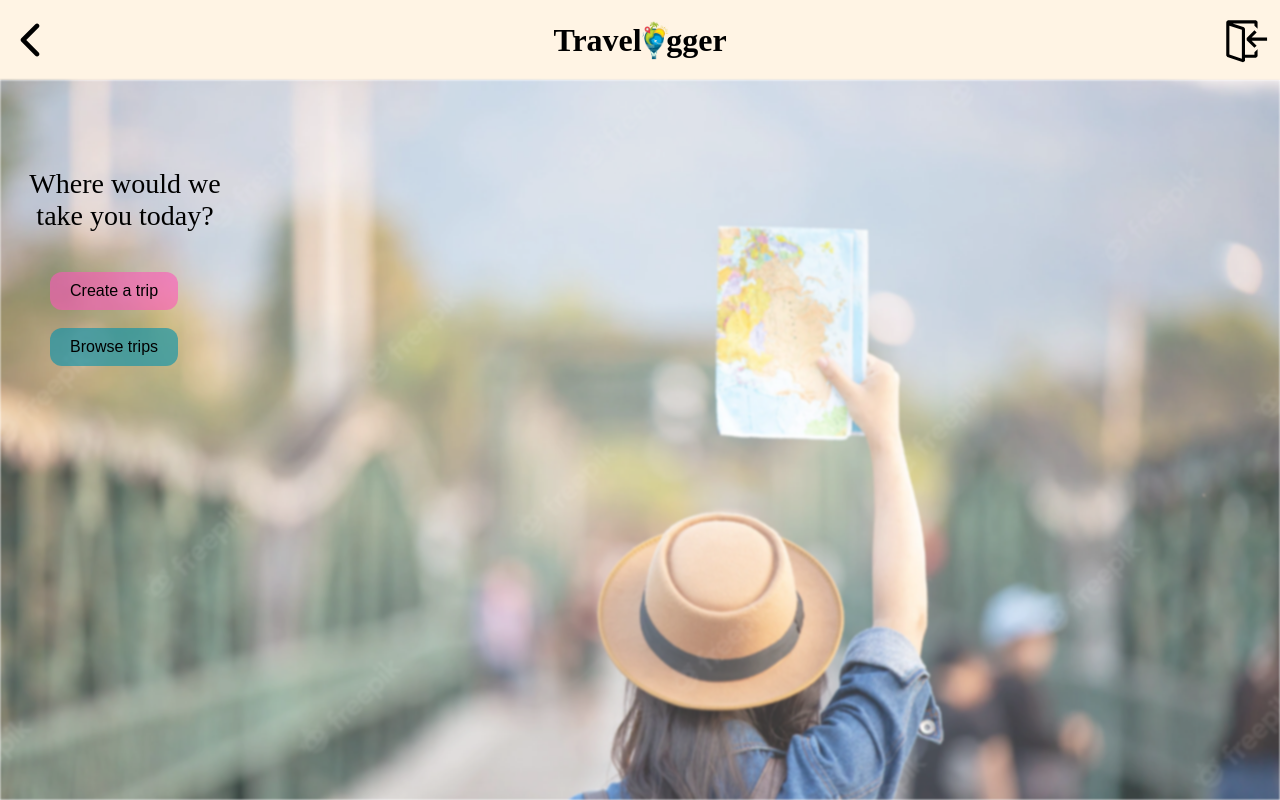
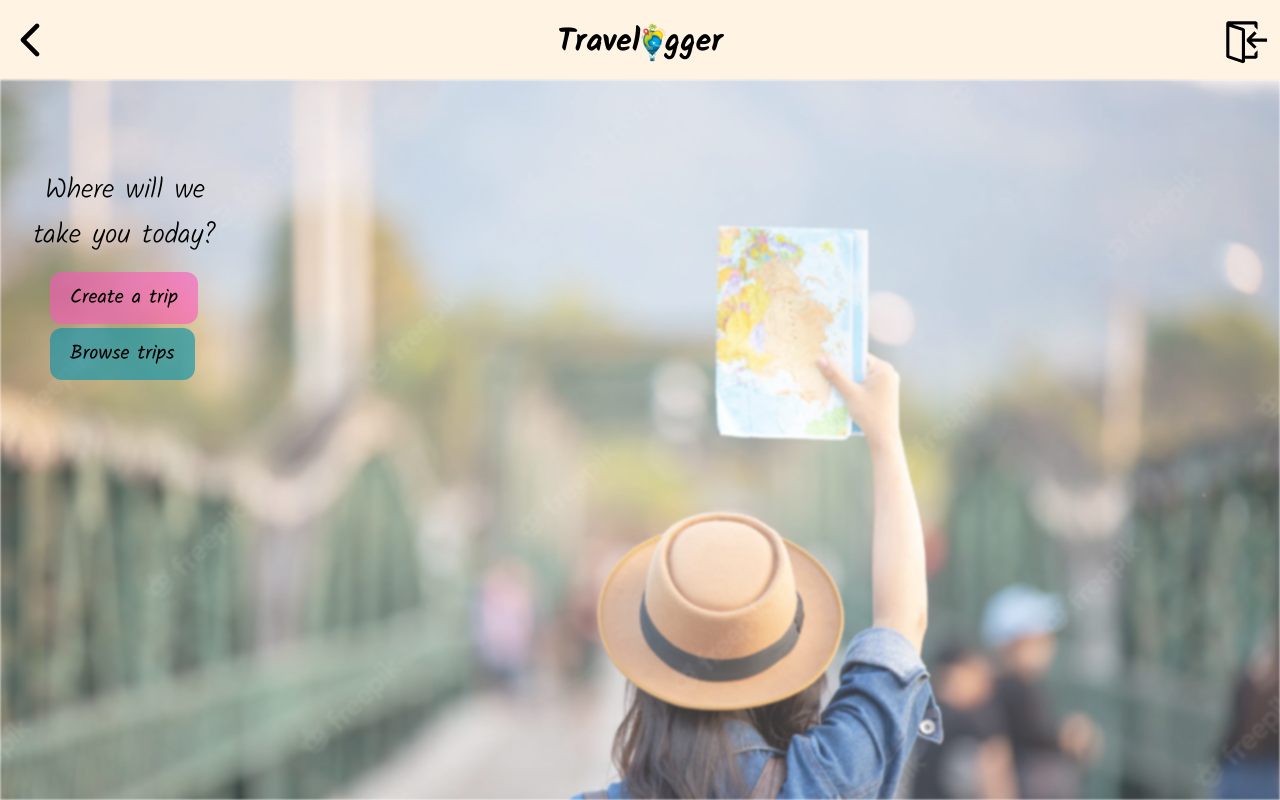
Before and after one commit to maheralsamman/travelogger, a React (Create React App) app in the folder client/: page / in a window 1280 px wide. Built offline with nearby package versions, Linux system fonts and the light colour scheme; no server answers.

Commit message:
Add further styling to header, move state up from imageUpload, begin trip edit form logic

```diff
--- a/client/public/index.html
+++ b/client/public/index.html
@@ -9,6 +9,9 @@
       name="description"
       content="Web site created using create-react-app"
     />
+    <link rel="preconnect" href="https://fonts.googleapis.com">
+<link rel="preconnect" href="https://fonts.gstatic.com" crossorigin>
+<link href="https://fonts.googleapis.com/css2?family=Kalam:wght@300;400;700&display=swap" rel="stylesheet">
     <link rel="apple-touch-icon" href="%PUBLIC_URL%/logo192.png" />
     <!--
       manifest.json provides metadata used when your web app is installed on a
--- a/client/src/App.css
+++ b/client/src/App.css
@@ -1,38 +1,3 @@
-.App {
-  text-align: center;
+.App * {
+  font-family: 'Kalam', cursive;
 }
-
-.App-logo {
-  height: 40vmin;
-  pointer-events: none;
-}
-
-@media (prefers-reduced-motion: no-preference) {
-  .App-logo {
-    animation: App-logo-spin infinite 20s linear;
-  }
-}
-
-.App-header {
-  background-color: #282c34;
-  min-height: 100vh;
-  display: flex;
-  flex-direction: column;
-  align-items: center;
-  justify-content: center;
-  font-size: calc(10px + 2vmin);
-  color: white;
-}
-
-.App-link {
-  color: #61dafb;
-}
-
-@keyframes App-logo-spin {
-  from {
-    transform: rotate(0deg);
-  }
-  to {
-    transform: rotate(360deg);
-  }
-}
--- a/client/src/components/Background.module.css
+++ b/client/src/components/Background.module.css
@@ -6,7 +6,7 @@
     background-repeat: no-repeat;
     background-position-y: -110px; */
     background-size: cover;
-    background-position-x: 60%;
+    background-position-x: 58%;
     filter: blur(1px);
     -webkit-filter: blur(1px);
     opacity: .8;
--- a/client/src/components/Header.js
+++ b/client/src/components/Header.js
@@ -18,16 +18,16 @@ const Header = ({back, login}) => {
         <div className={style.header__backButton} onClick={() => navigate(-1)}>
           <IoIosArrowBack/>
         </div>
-        <Link to="/" className={style.header__homeLink}>
+        <div className={style.header__logo}>
           <h1 className={style.header__title}>Travel</h1>
-          <img className={style.header__logo} src={img} alt="LOGO"/>
+          <img className={style.header__logoImg} src={img} alt="LOGO"/>
           <h1 className={style.header__title}>gger</h1>
 
-        </Link>
+        </div>
         <div className={style.header__sign}>
           {user
-              ? <div className={style.header__signOut} onClick={() => firebase.client.auth().signOut()}><VscSignOut/></div>
-              : <Link className={style.header__signin} to="/login"><VscSignIn/></Link>}
+              ? <div className={style.header__signIcon} onClick={() => firebase.client.auth().signOut()}><VscSignOut/></div>
+              : <Link className={style.header__signIcon} to="/login"><VscSignIn/></Link>}
         </div>
     </header>
   )
--- a/client/src/components/Header.module.css
+++ b/client/src/components/Header.module.css
@@ -16,17 +16,19 @@
     cursor: pointer;
 }
 
-.header__homeLink {
+.header__logo {
     width: min-content;
     height: 100%;
     display: flex;
     align-items: center;
     position: absolute;
     left: 50%;
+    top: 2px;
     transform: translateX(-50%);
+
 }
 
-.header__logo{
+.header__logoImg{
     height: 40px;
     position: relative;
     margin-right: -2px;
@@ -45,18 +47,12 @@
     position: absolute;
     right: 10px;
     height: 100%;
+}
+
+.header__signIcon{
+    height: 100%;
     display: flex;
     flex-direction: column;
     justify-content: center;
+    font-size: 50px;
 }
-
-.header__signin{
-font-size: 50px;
-position: relative;
-top: 5px;
-}
-.header__signOut{
-    font-size: 50px;
-    position: relative;
-top: 5px;
-}
--- a/client/src/components/ImageUpload.js
+++ b/client/src/components/ImageUpload.js
@@ -1,13 +1,9 @@
 import React, { useState } from "react";
 import style from "./ImageUpload.module.css";
 
-// const url = "https://www.planetware.com/photos-large/ENG/england-stonehenge.jpg";
-const url = '';
-
 const DEFAULT_MESSAGE = 'Tap to upload (max 5mb)'
 
-const ImageUpload = () => {
-    const [fileUrl, setFileUrl] = useState(url || null);
+const ImageUpload = ({fileUrl, setFileUrl}) => {
     const [uploading, setUploading] = useState(false)
     const [msg, setMsg] = useState(DEFAULT_MESSAGE);
     const handleAddFile = async e => {
@@ -43,7 +39,7 @@ const ImageUpload = () => {
         ? { backgroundImage: `url(${fileUrl}`, backgroundSize: "cover" }
         : null;
     return (
-        <form style={backgroundStyle} className={style.form}>
+        <div style={backgroundStyle} className={style.form}>
             <label className={style.label} style={uploading ? { opacity: ".5"} : null}>
                 {uploading ? "Uploading..." : msg}
                 <input
@@ -53,7 +49,7 @@ const ImageUpload = () => {
                     disabled={uploading}
                 />
             </label>
-        </form>
+        </div>
     )
 }
 
--- /dev/null
+++ b/client/src/components/TripForm.js
@@ -0,0 +1,47 @@
+import ImageUpload from "./ImageUpload";
+import { useState } from "react";
+import { AiOutlinePlus, AiOutlineMinus } from 'react-icons/ai'
+import { TiTick } from 'react-icons/ti'
+
+const EMPTY_STOP = {
+    "city": "",
+    "sublocation": "",
+    "imageUrl": "",
+    "description": ""
+}
+
+const EMPTY_TRIP = {
+  "country": "",
+  "stops": [{...EMPTY_STOP}]
+}
+
+
+const TripForm = ({ firstDraft, submit }) => {
+    const [currentDraft, setCurrentDraft] = useState(firstDraft || EMPTY_TRIP)
+    const [country, setCountry] = useState(currentDraft.country)
+    const [city, setCity] = useState(currentDraft.city)
+    const [subLocation, setSubLocation] = useState(currentDraft.subLocation)
+    const [details, setDetails] = useState(currentDraft.details)
+    const [fileUrl, setFileUrl] = useState("")
+
+    const handleSubmit = e => {
+        e.preventDefault();
+        // submit(trip)
+    }
+
+
+    return (
+        <form onSubmit={handleSubmit}>
+            <input value={country} onChange={e => setCountry(e.target.value)} />
+            <input value={city}  onChange={e => setCity(e.target.value)} />
+            <ImageUpload fileUrl={fileUrl} setFileUrl={setFileUrl} />
+            <input value={subLocation}  onChange={e => setSubLocation(e.target.value)} />
+            <input value={details}  onChange={e => setDetails(e.target.value)} />
+            <button ><AiOutlineMinus /></button>
+            <button ><AiOutlinePlus /></button>
+            <button type="submit"><TiTick /></button>
+        </form>
+    )
+}
+
+export default TripForm;
--- a/client/src/pages/Create.js
+++ b/client/src/pages/Create.js
@@ -2,27 +2,12 @@ import { useState, useEffect } from "react"
 import { useNavigate } from "react-router-dom"
 import { useSelector } from "react-redux"
 import { selectUser } from "../redux/userSlice"
-import ImageUpload from "../components/ImageUpload"
+import TripForm from "../components/TripForm"
 
-const EMPTY_STOP = {
-    "city": "",
-    "sublocation": "",
-    "imageUrl": "",
-    "description": ""
-}
-
-const EMPTY_TRIP = {
-  "country": "",
-  "stops": [{...EMPTY_STOP}]
-}
 
 const Create = () => {
     const navigate = useNavigate()
     const {user} = useSelector(selectUser);
-    const [emptyTrip, setEmptyTrip] = useState({
-        ...EMPTY_TRIP,
-        userId: user.uid || ''
-    })
     useEffect(() => {
         if (!user) {
             navigate("/login")
@@ -45,7 +30,7 @@ const Create = () => {
       - Pass down as props the 'submit' function with post or put logic
 
     */
-    return <ImageUpload/>
+    return <TripForm/>
 }
 
 export default Create;
--- a/client/src/pages/Homepage.js
+++ b/client/src/pages/Homepage.js
@@ -18,7 +18,7 @@ const Homepage = () => {
             <Header />
             <Background/>
             <main className={style.main}>
-            <h3 className={style.main__title}>Where would we take you today?</h3>
+            <h3 className={style.main__title}>Where will we take you today?</h3>
             <button className={style.main__createButton} onClick={directToLogin}>Create a trip</button>
             <button className={style.main__browseButton} onClick={directToBrowse}>Browse trips</button>
             </main>
--- a/client/src/pages/Homepage.module.css
+++ b/client/src/pages/Homepage.module.css
@@ -6,6 +6,7 @@
     font-size: 28px;
     font-weight: 300;
     margin: 0;
+    text-align: center;
 }
 .main__createButton {
     position: absolute;
@@ -16,7 +17,7 @@
     border-radius: 12px;
     border: none;
     padding-inline: 20px;
-    font-size: 16px;
+    font-size: 20px;
     cursor: pointer;
 }
 .main__browseButton {
@@ -28,6 +29,6 @@
     border-radius: 12px;
     border: none;
     padding-inline: 20px;
-    font-size: 16px;
+    font-size: 20px;
     cursor: pointer;
 }
```
Also changed, not shown: client/src/hooks.js (added).
